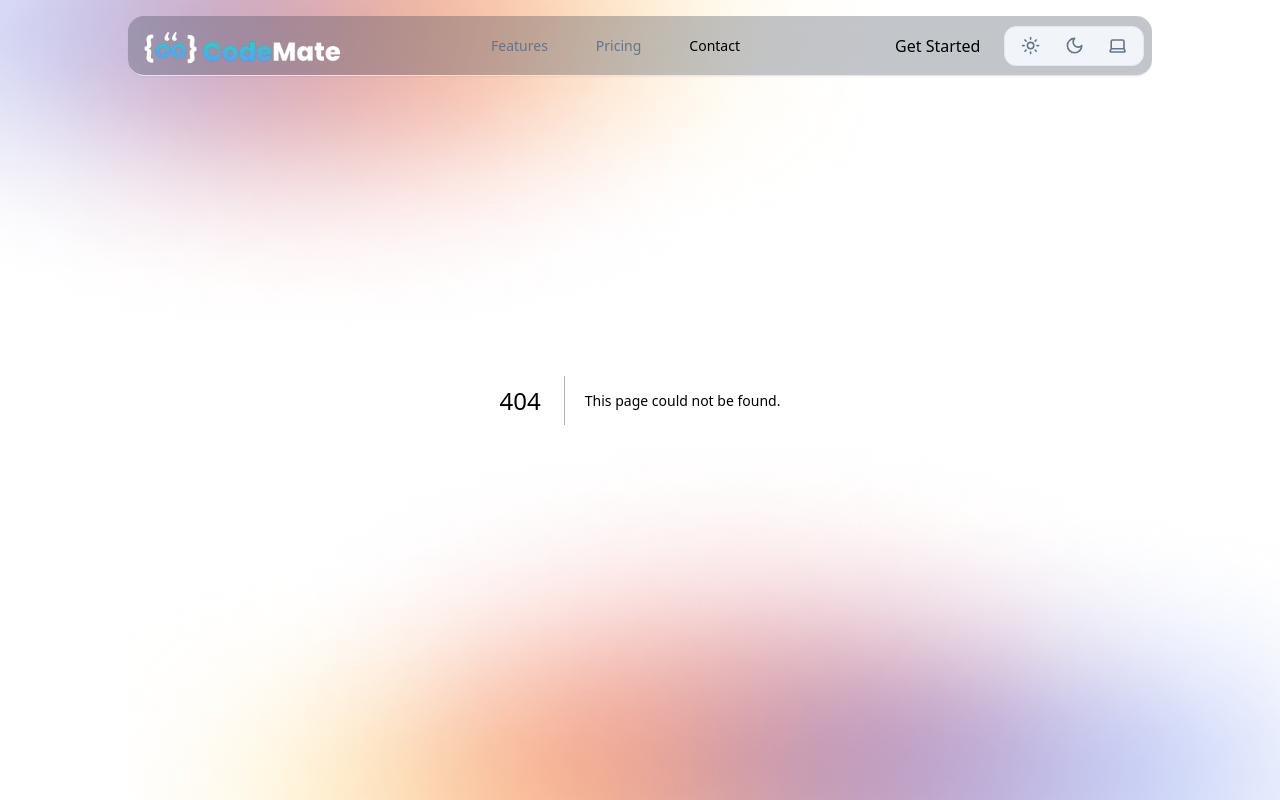
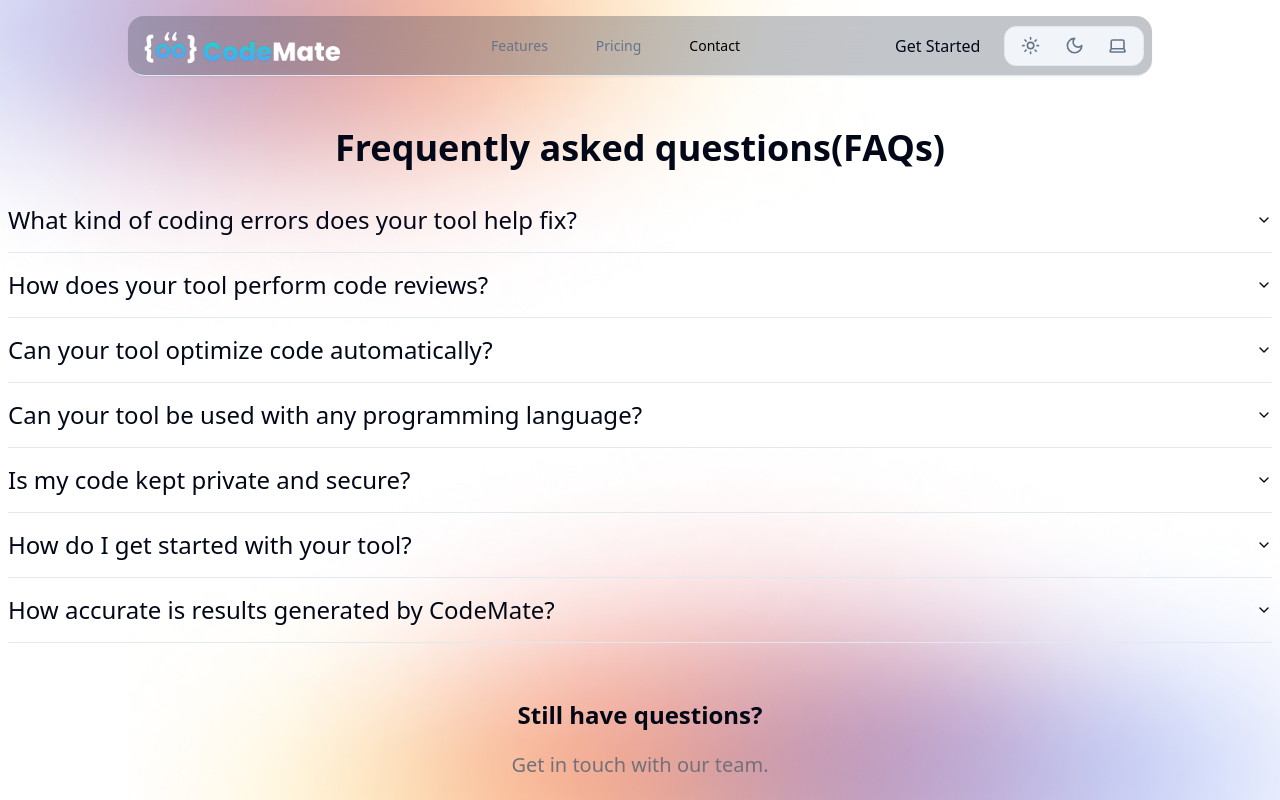
Before and after one commit to CodeMate-AI/codemate-landing-page, a Next.js app: page /contact in a window 1280 px wide. Before the commit this address had no page. Shown: the top 800 px of the page. Built offline with nearby package versions, Linux system fonts and the light colour scheme.

Commit message:
completed: contact page

```diff
--- a/package.json
+++ b/package.json
@@ -9,6 +9,7 @@
     "lint": "next lint"
   },
   "dependencies": {
+    "@radix-ui/react-accordion": "^1.1.2",
     "@radix-ui/react-dropdown-menu": "^2.0.6",
     "@radix-ui/react-separator": "^1.0.3",
     "@radix-ui/react-slot": "^1.0.2",
--- /dev/null
+++ b/src/app/(home)/contact/page.tsx
@@ -0,0 +1,25 @@
+import FAQ from '@/components/FAQ'
+import { Button, buttonVariants } from '@/components/ui/button'
+import Link from 'next/link'
+import React from 'react'
+
+const page = () => {
+  return (
+    <div className='mt-32 mb-16'>
+      <h1 className='text-4xl text-center font-bold'>Frequently asked questions(FAQs)</h1>
+      <FAQ />
+      <div className='text-center mt-14'>
+        <h1 className='text-2xl font-semibold'>Still have questions?</h1>
+        <p className='text-xl text-zinc-500 mt-5'>Get in touch with our team.</p>
+        <Link href={"mailto:contact@codemate.ai"} className={buttonVariants({
+          size: "lg",
+          className: "text-xl mt-6"
+        })}>
+          Contact
+        </Link>
+      </div>
+    </div>
+  )
+}
+
+export default page
--- /dev/null
+++ b/src/components/FAQ.tsx
@@ -0,0 +1,31 @@
+"use client"
+
+import {
+  Accordion,
+  AccordionContent,
+  AccordionItem,
+  AccordionTrigger,
+} from "@/components/ui/accordion"
+import { FAQ_CONTENT } from "@/constants/faq-content"
+
+type Props = {}
+
+const FAQ = (props: Props) => {
+  return (
+    <Accordion type="single" collapsible className="w-full mt-5">
+      {FAQ_CONTENT.map((item) => (
+        <>
+          <AccordionItem value={`item-${item.id}`}>
+            <AccordionTrigger className="text-2xl">{item.title} </AccordionTrigger>
+            <AccordionContent className="text-xl">
+              {item.answer}
+            </AccordionContent>
+          </AccordionItem>
+        </>
+      ))}
+
+    </Accordion>
+  )
+}
+
+export default FAQ
--- /dev/null
+++ b/src/components/ui/accordion.tsx
@@ -0,0 +1,58 @@
+"use client"
+
+import * as React from "react"
+import * as AccordionPrimitive from "@radix-ui/react-accordion"
+import { ChevronDown } from "lucide-react"
+
+import { cn } from "@/lib/utils"
+
+const Accordion = AccordionPrimitive.Root
+
+const AccordionItem = React.forwardRef<
+  React.ElementRef<typeof AccordionPrimitive.Item>,
+  React.ComponentPropsWithoutRef<typeof AccordionPrimitive.Item>
+>(({ className, ...props }, ref) => (
+  <AccordionPrimitive.Item
+    ref={ref}
+    className={cn("border-b", className)}
+    {...props}
+  />
+))
+AccordionItem.displayName = "AccordionItem"
+
+const AccordionTrigger = React.forwardRef<
+  React.ElementRef<typeof AccordionPrimitive.Trigger>,
+  React.ComponentPropsWithoutRef<typeof AccordionPrimitive.Trigger>
+>(({ className, children, ...props }, ref) => (
+  <AccordionPrimitive.Header className="flex">
+    <AccordionPrimitive.Trigger
+      ref={ref}
+      className={cn(
+        "flex flex-1 items-center justify-between py-4 font-medium transition-all hover:underline [&[data-state=open]>svg]:rotate-180",
+        className
+      )}
+      {...props}
+    >
+      {children}
+      <ChevronDown className="h-4 w-4 shrink-0 transition-transform duration-200" />
+    </AccordionPrimitive.Trigger>
+  </AccordionPrimitive.Header>
+))
+AccordionTrigger.displayName = AccordionPrimitive.Trigger.displayName
+
+const AccordionContent = React.forwardRef<
+  React.ElementRef<typeof AccordionPrimitive.Content>,
+  React.ComponentPropsWithoutRef<typeof AccordionPrimitive.Content>
+>(({ className, children, ...props }, ref) => (
+  <AccordionPrimitive.Content
+    ref={ref}
+    className="overflow-hidden text-sm transition-all data-[state=closed]:animate-accordion-up data-[state=open]:animate-accordion-down"
+    {...props}
+  >
+    <div className={cn("pb-4 pt-0", className)}>{children}</div>
+  </AccordionPrimitive.Content>
+))
+
+AccordionContent.displayName = AccordionPrimitive.Content.displayName
+
+export { Accordion, AccordionItem, AccordionTrigger, AccordionContent }
--- /dev/null
+++ b/src/constants/faq-content.ts
@@ -0,0 +1,44 @@
+export const FAQ_CONTENT = [
+  {
+    id: 1,
+    title: "What kind of coding errors does your tool help fix?",
+    answer:
+      "Our tool can help fix a variety of coding errors, including syntax errors, logical errors, performance issues and even run-time errors. We use advanced algorithms and machine learning techniques to analyze your code and provide suggestions for improvement.",
+  },
+  {
+    id: 2,
+    title: "How does your tool perform code reviews?",
+    answer:
+      "CodeMate can analyze your code against best practices and industry standards to help identify potential issues and improve the overall quality of your code. We can provide feedback on things like code style, naming guidelines, formatting, documentation, and more.",
+  },
+  {
+    id: 3,
+    title: "Can your tool optimize code automatically?",
+    answer:
+      "Yes, our tool can suggest optimizations for your code, such as identifying areas where you can use more efficient algorithms or data structures. However, it's up to you to implement these optimizations in your code.",
+  },
+  {
+    id: 4,
+    title: "Can your tool be used with any programming language?",
+    answer:
+      "Our tool currently supports 30+ programming languages(Python, JavaScript, Java, C++, C#, PHP, TypeScript, Ruby, Swift, Go, Kotlin, Rust, R, MATLAB, Perl, Shell scripting, SQL, Objective-C, Scala, Haskell, Dart, Elixir, Erlang, Fortran and Prolog. and many more). We're constantly adding support for new languages, so if you don't see your language working with CodeMate, please contact us and let us know. Moreover, you can also train your own CodeMate version with any programming language or framework by importing its GitHub repository link.",
+  },
+  {
+    id: 5,
+    title: "Is my code kept private and secure?",
+    answer:
+      "Yes, we take the security and privacy of your code very seriously. We use industry-standard encryption and security protocols to protect your code and ensure that it remains private and secure at all times.",
+  },
+  {
+    id: 6,
+    title: "How do I get started with your tool?",
+    answer:
+      "CodeMate offers a quick and easy way to fix your coding errors, without the need for switching your existing environment. If you are working in Visual Studio Code, you can simply install CodeMate extension there and start using. Or else, you can use our own IDE to code and fix your errors.",
+  },
+  {
+    id: 7,
+    title: "How accurate is results generated by CodeMate?",
+    answer:
+      "The accuracy of the results generated by CodeMate depends on several factors, including the quality and specificity of the code description provided by the user. Our models are trained on the latest data available from sources such as Stack Overflow and open-source repositories, but it's important to note that they may not always produce perfect results. However, users can edit and refine the results as needed to ensure that they meet their specific requirements. Overall, we strive to provide the most accurate and useful results possible to help developers improve their code.",
+  },
+];
```
Also changed, not shown: 1 other file (tests, documents, lock files or other folders).
